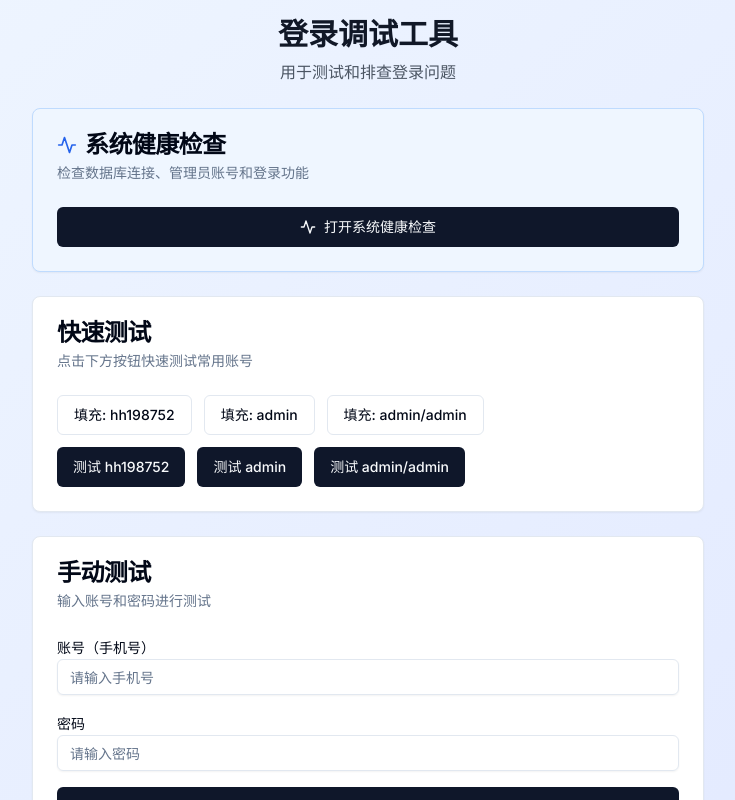
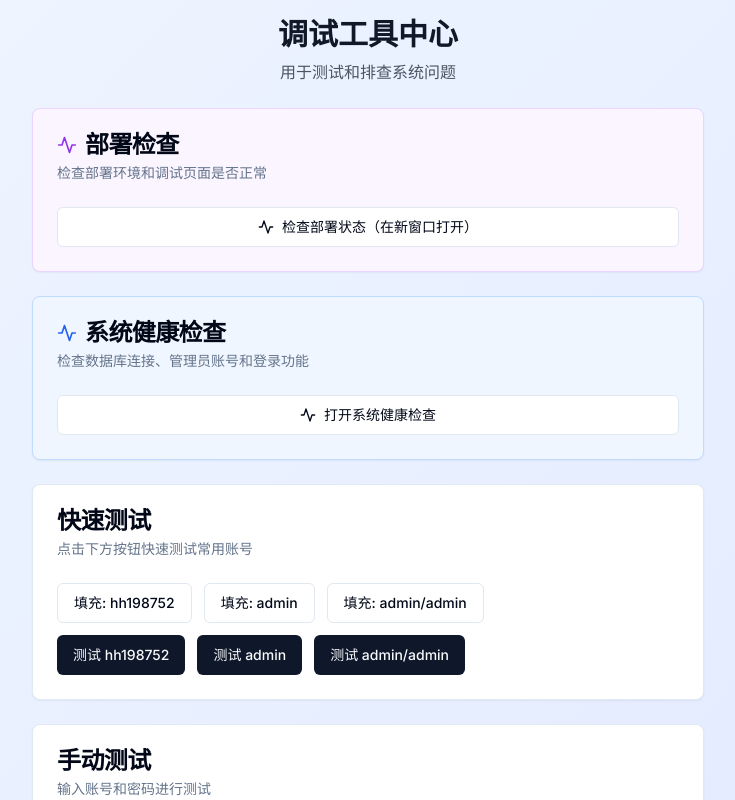
Before and after one commit to huanghua98558/work-ai, a Next.js app: page /debug/login in a window 1280 px wide. Shown: the top 800 px of the page, without its empty margins (272-1007 px from the left). Built offline with nearby package versions, Linux system fonts and the light colour scheme.

Commit message:
feat: 添加部署检查 API，确认调试页面会被正常部署

```diff
--- /dev/null
+++ b/src/app/api/debug/check-deploy/route.ts
@@ -0,0 +1,68 @@
+import { NextRequest, NextResponse } from 'next/server';
+import { getDatabase } from '@/lib/db';
+import { users } from '@/storage/database/shared/schema';
+import { eq } from 'drizzle-orm';
+
+/**
+ * 部署检查 API
+ * 用于验证部署环境和调试页面是否正常
+ */
+export async function GET(request: NextRequest) {
+  try {
+    const db = await getDatabase();
+
+    // 获取环境信息
+    const envInfo = {
+      nodeEnv: process.env.NODE_ENV,
+      port: process.env.PORT || 5000,
+      hasDatabase: !!process.env.DATABASE_URL || !!process.env.PGDATABASE_URL,
+      hasJwtSecret: !!process.env.JWT_SECRET,
+      isDev: process.env.NODE_ENV === 'development',
+      isProd: process.env.NODE_ENV === 'production',
+      timestamp: new Date().toISOString(),
+    };
+
+    // 测试数据库连接
+    const adminCount = await db
+      .select({ count: users.id })
+      .from(users)
+      .where(eq(users.role, 'admin'))
+      .then((result) => result.length);
+
+    // 获取可用的调试路由
+    const debugRoutes = [
+      '/debug/health',
+      '/debug/login',
+      '/debug/token',
+      '/debug/permissions',
+      '/websocket/test',
+      '/help',
+    ];
+
+    return NextResponse.json({
+      success: true,
+      environment: envInfo,
+      database: {
+        connected: true,
+        adminCount,
+      },
+      debugRoutes: debugRoutes.map((route) => ({
+        path: route,
+        accessible: true,
+      })),
+      message: envInfo.isDev
+        ? '开发环境：调试页面可以访问'
+        : '生产环境：调试页面可以访问',
+    });
+  } catch (error: any) {
+    console.error('部署检查失败:', error);
+    return NextResponse.json(
+      {
+        success: false,
+        error: error.message,
+        timestamp: new Date().toISOString(),
+      },
+      { status: 500 }
+    );
+  }
+}
--- a/src/app/debug/login/page.tsx
+++ b/src/app/debug/login/page.tsx
@@ -83,12 +83,33 @@ export default function LoginDebugPage() {
       <div className="w-full max-w-2xl space-y-6">
         <div className="text-center">
           <h1 className="text-3xl font-bold text-gray-900 dark:text-white mb-2">
-            登录调试工具
+            调试工具中心
           </h1>
           <p className="text-gray-600 dark:text-gray-300">
-            用于测试和排查登录问题
+            用于测试和排查系统问题
           </p>
         </div>
+
+        {/* 部署检查卡片 */}
+        <Card className="border-purple-200 bg-purple-50 dark:bg-purple-900/20">
+          <CardHeader>
+            <CardTitle className="flex items-center gap-2">
+              <Activity className="h-5 w-5 text-purple-600" />
+              部署检查
+            </CardTitle>
+            <CardDescription>
+              检查部署环境和调试页面是否正常
+            </CardDescription>
+          </CardHeader>
+          <CardContent>
+            <Link href="/api/debug/check-deploy" target="_blank">
+              <Button className="w-full" variant="outline">
+                <Activity className="mr-2 h-4 w-4" />
+                检查部署状态（在新窗口打开）
+              </Button>
+            </Link>
+          </CardContent>
+        </Card>
 
         {/* 系统健康检查卡片 */}
         <Card className="border-blue-200 bg-blue-50 dark:bg-blue-900/20">
@@ -103,7 +124,7 @@ export default function LoginDebugPage() {
           </CardHeader>
           <CardContent>
             <Link href="/debug/health">
-              <Button className="w-full">
+              <Button className="w-full" variant="outline">
                 <Activity className="mr-2 h-4 w-4" />
                 打开系统健康检查
               </Button>
```
